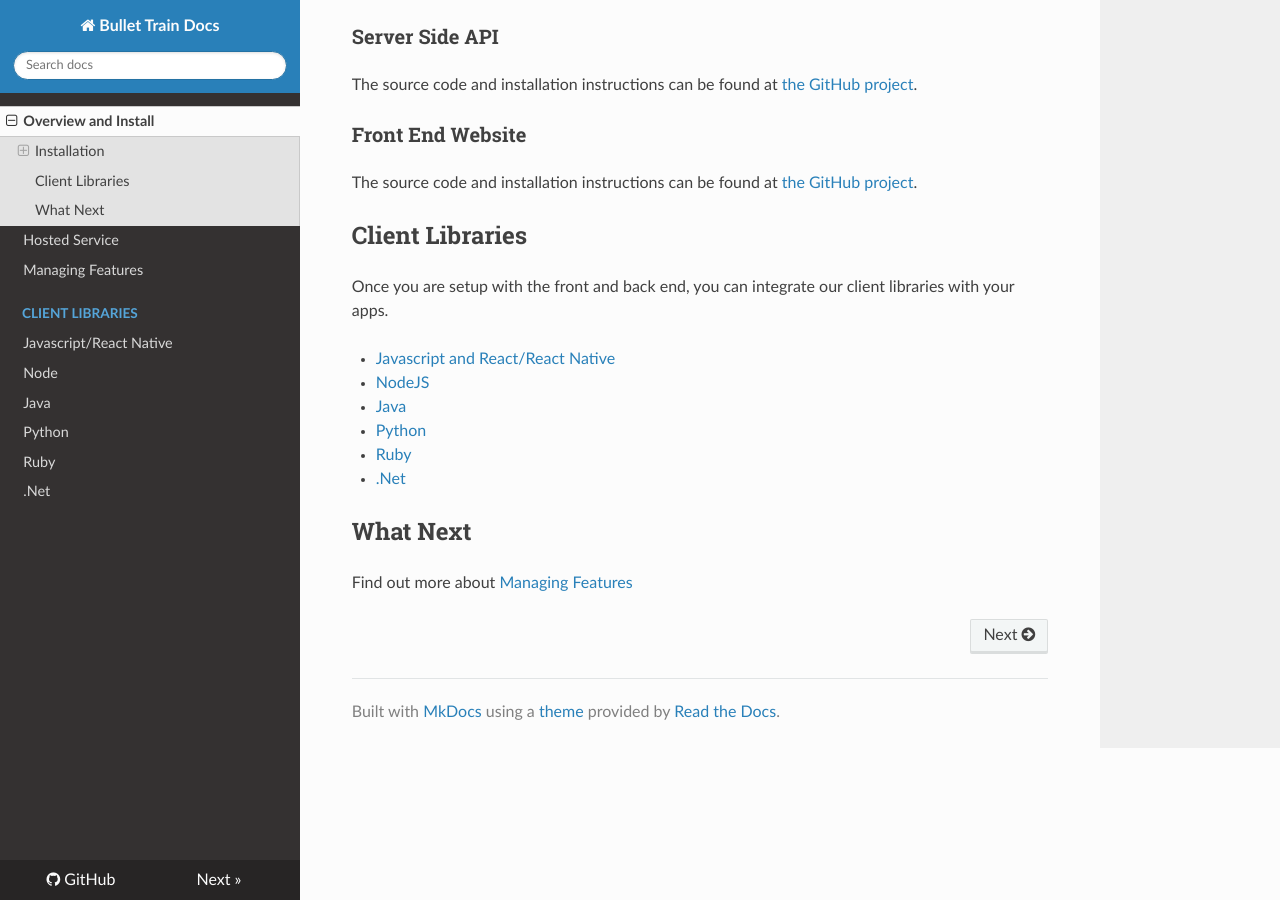
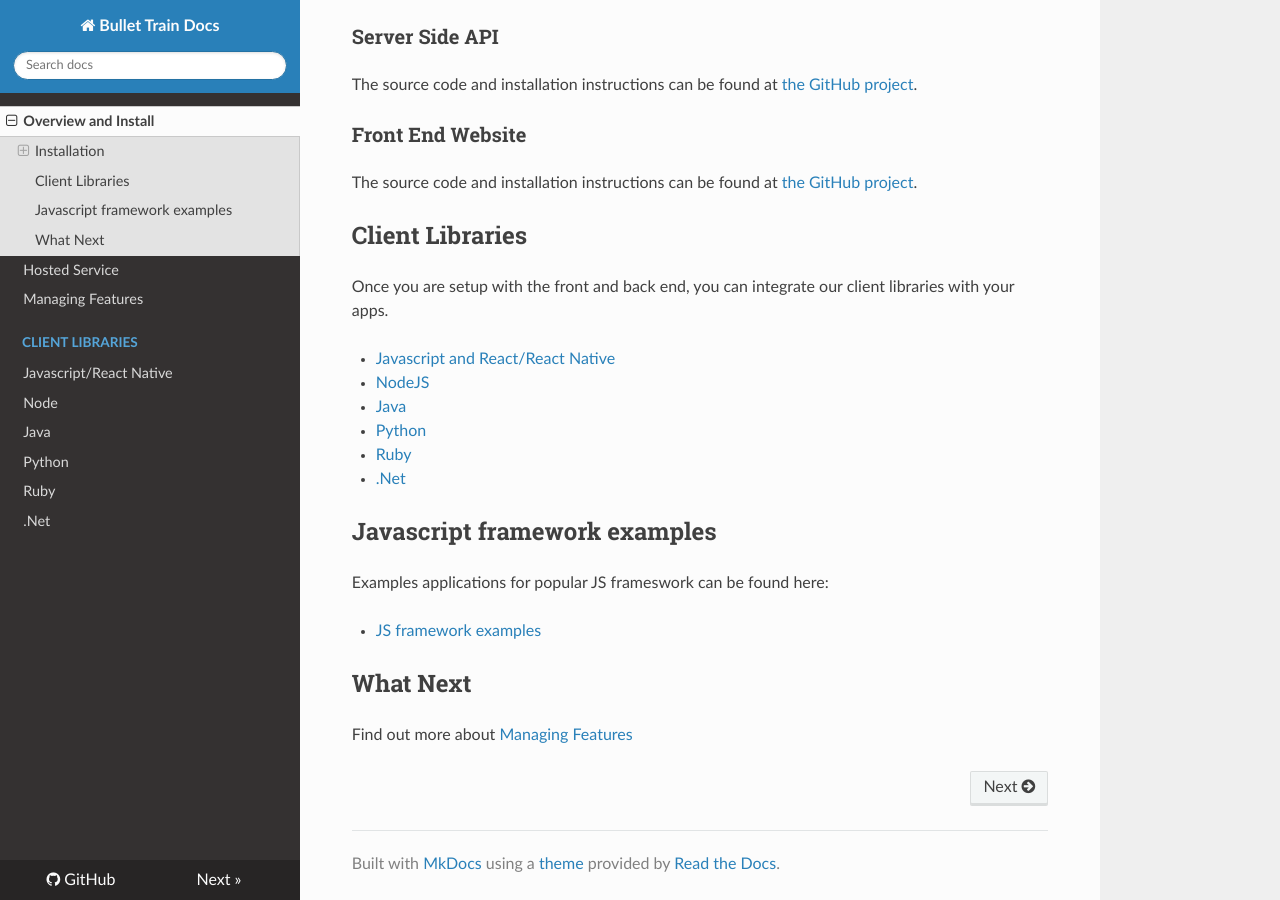
Before and after one commit to Flagsmith/flagsmith-docs, an MkDocs documentation site: the page built from docs/index.md, in a window 1280 px wide and 900 px high, scrolled down 505 px. Built offline with MkDocs 1.6.1, drawn with Linux system fonts in a browser that asks for light colours; nearby versions of some CDN libraries; old or Windows-style settings are respelled for this version of MkDocs.

Commit message:
Fixed links to client libraries. Links to JS framework examples

```diff
--- a/docs/index.md
+++ b/docs/index.md
@@ -24,12 +24,18 @@ The source code and installation instructions can be found at [the GitHub projec
 
 Once you are setup with the front and back end, you can integrate our client libraries with your apps.
 
-* [Javascript and React/React Native](/clients/javascript.md)
-* [NodeJS](/clients/node.md)
-* [Java](/clients/java.md)
-* [Python](/clients/python.md)
-* [Ruby](/clients/ruby.md)
-* [.Net](/clients/dotnet.md)
+* [Javascript and React/React Native](/clients/javascript)
+* [NodeJS](/clients/node)
+* [Java](/clients/java)
+* [Python](/clients/python)
+* [Ruby](/clients/ruby)
+* [.Net](/clients/dotnet)
+
+## Javascript framework examples
+
+Examples applications for popular JS frameswork can be found here:
+
+- [JS framework examples](https://github.com/SolidStateGroup/bullet-train-examples)
 
 ## What Next
 
```
Also changed, not shown: docs/clients/javascript.md (+5 -1 lines).
